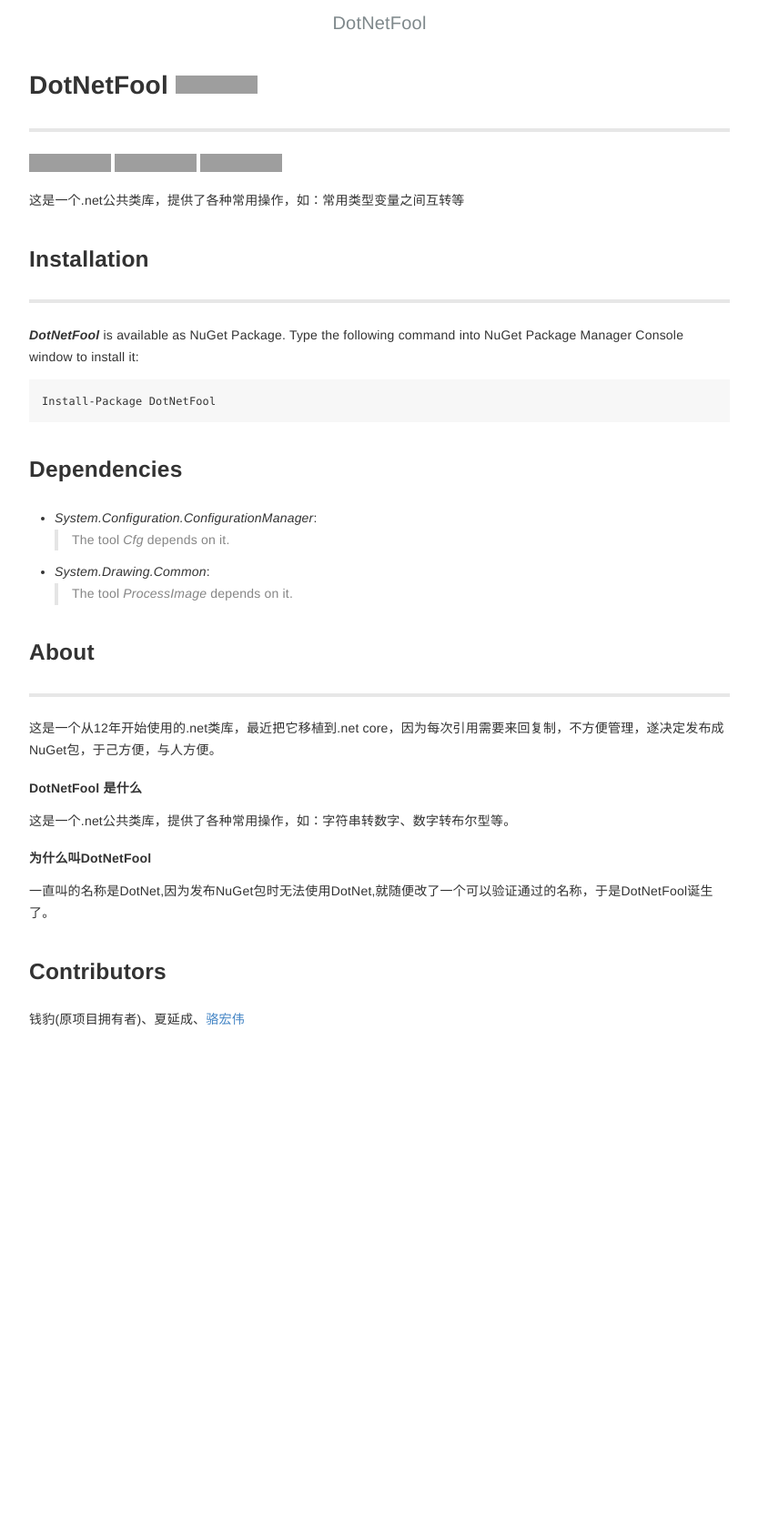
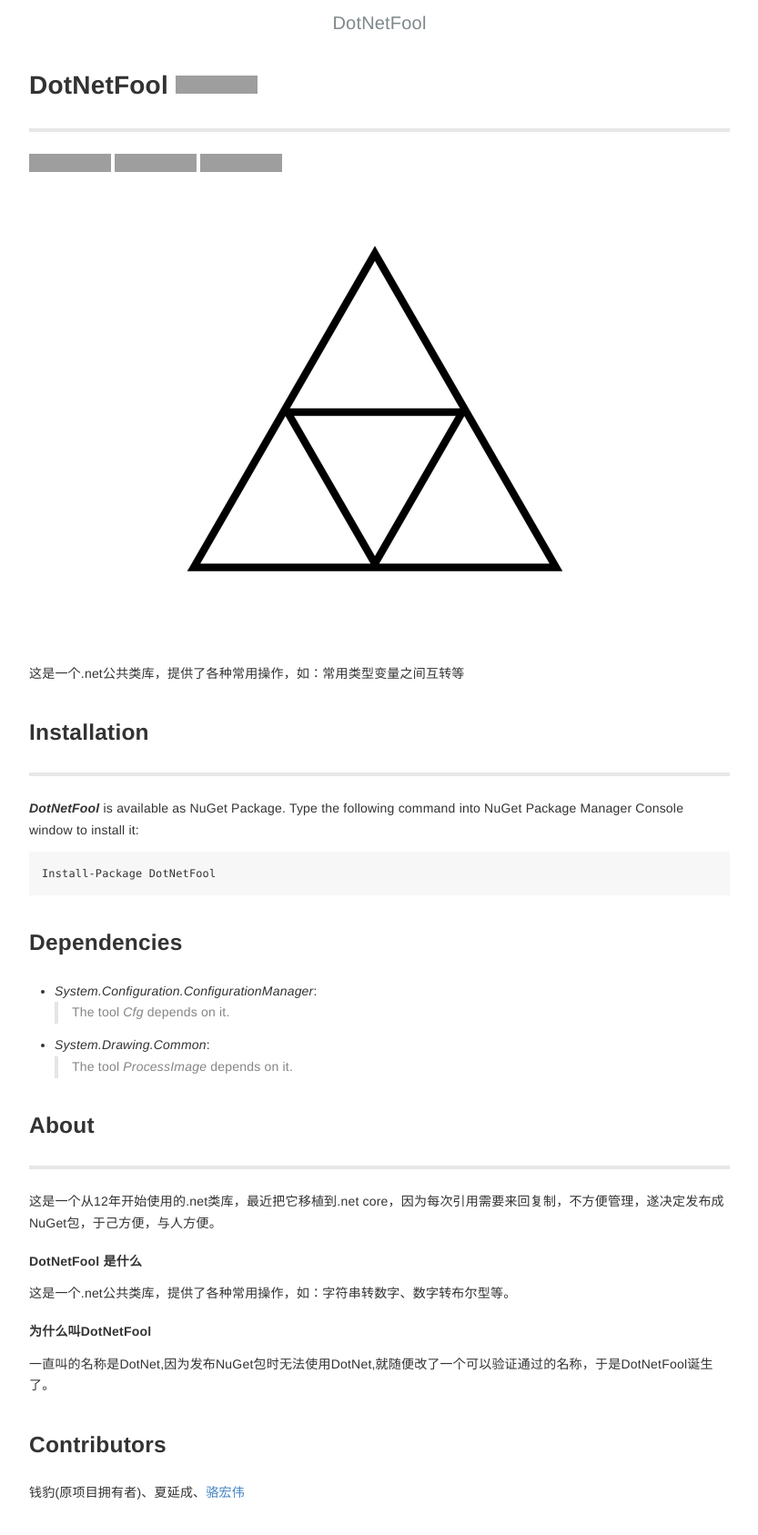
Before and after one commit to lhwsa2010/DotNet, a Jekyll site: the page built from docs/index.md, in a window 1280 px wide. Shown: the top 1687 px of the page at 91% size, without its empty margins (223-1056 px from the left). Built offline with Jekyll 4.4.1, drawn with Linux system fonts in a browser that asks for light colours; our own code applies the rules of GitHub Pages for plain Markdown files; grey boxes are pictures that could not be loaded.

Commit message:
update something

```diff
--- a/docs/index.md
+++ b/docs/index.md
@@ -11,7 +11,9 @@
 [![license](http://img.shields.io/badge/license-MIT-green.svg)](https://github.com/lhwsa2010/DotNet/blob/main/LICENSE)
 [![GitHub release (latest by date)](https://img.shields.io/github/v/release/lhwsa2010/dotnet)](https://github.com/lhwsa2010/dotnet/releases)
 [![Nuget](https://img.shields.io/nuget/v/dotnetfool)](https://www.nuget.org/packages/DotNetFool)
-
+<div align="center">
+  <img src="https://github.com/lhwsa2010/DotNet/blob/main/logo.png" />
+</div>
 这是一个.net公共类库，提供了各种常用操作，如：常用类型变量之间互转等
 
 
```
